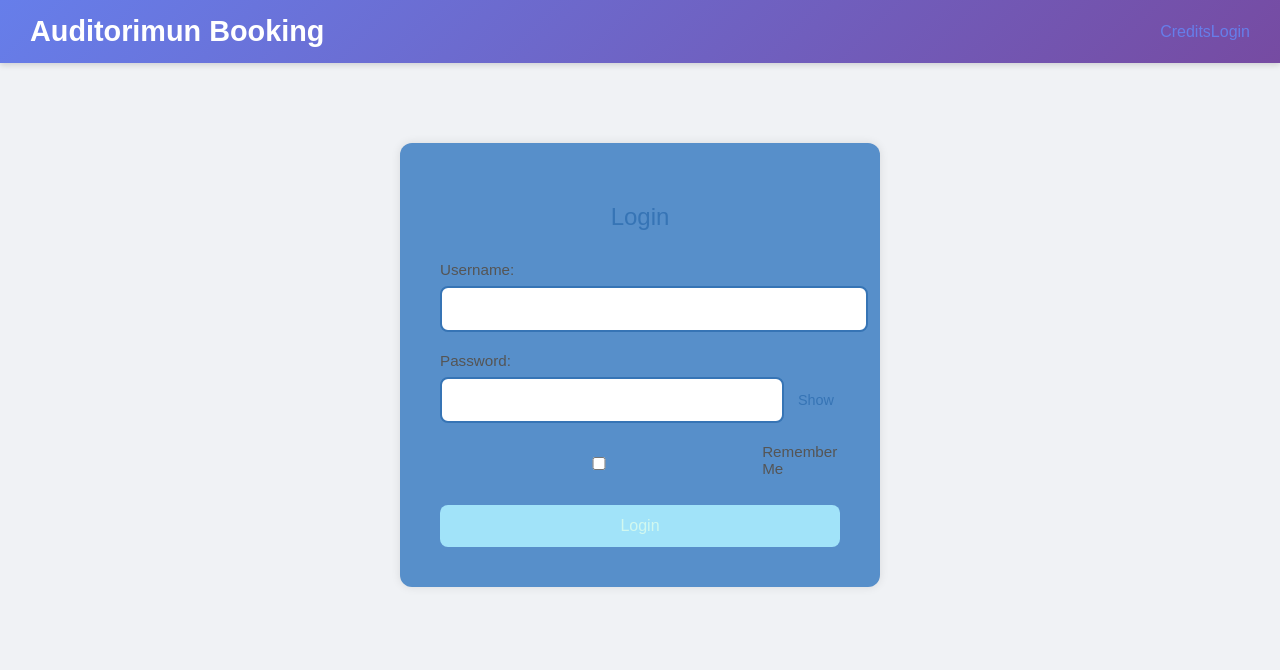
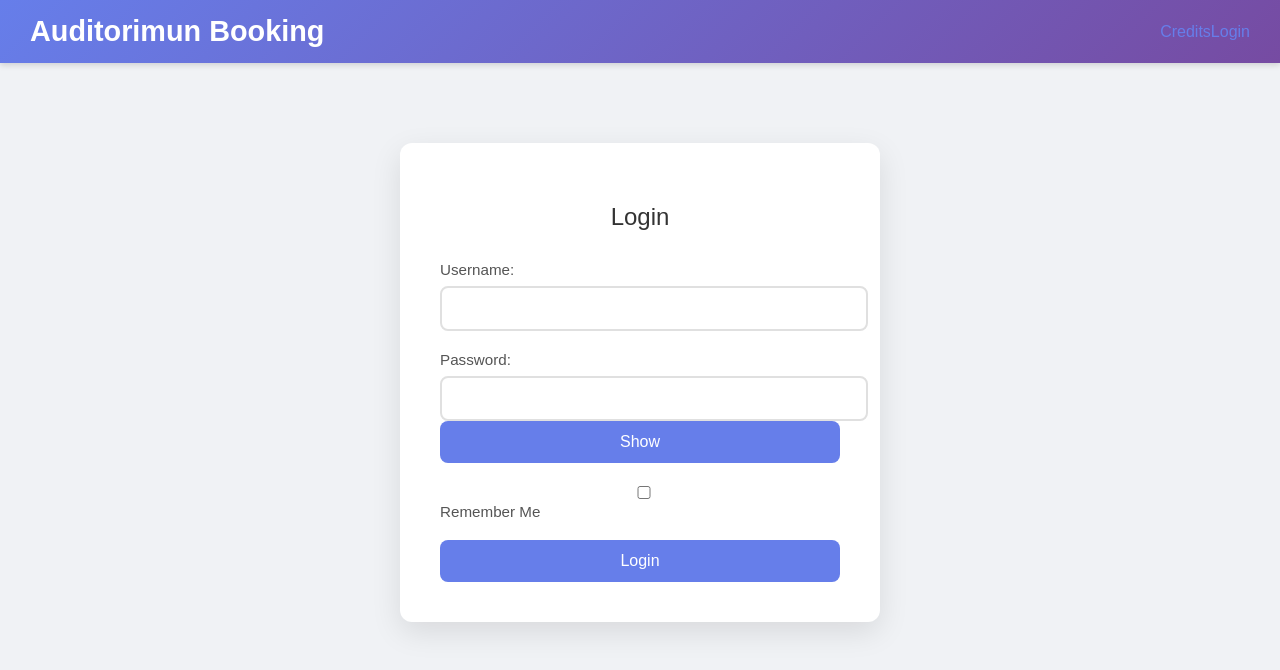
Before and after one commit to Plug0007/auditoriumfrontend, a React (Create React App) app: page /login in a window 1280 px wide. Shown: the top 670 px of the page. Built offline with nearby package versions, Linux system fonts and the light colour scheme.

Commit message:
Update Login.css

```diff
--- a/src/styles/Login.css
+++ b/src/styles/Login.css
@@ -1,12 +1,4 @@
-:root {
-  --primary: #3674B5;
-  --secondary: #578FCA;
-  --accent: #A1E3F9;
-  --neutral: #D1F8EF;
-}
-
-.login-container {
-  max-width: 400px;/* Login.css */
+/* Login.css */
 .login-container {
   max-width: 400px;
   margin: 80px auto;
@@ -69,101 +61,3 @@
   from { opacity: 0; transform: translateY(-20px); }
   to { opacity: 1; transform: translateY(0); }
 }
-
-  margin: 80px auto;
-  padding: 40px;
-  background: var(--secondary);
-  border-radius: 12px;
-  box-shadow: 0 0 10px rgba(0,0,0,0.1);
-  animation: slideIn 0.8s ease;
-}
-
-.login-container h2 {
-  text-align: center;
-  margin-bottom: 30px;
-  color: var(--primary);
-  font-weight: 500;
-}
-
-.form-group {
-  margin-bottom: 15px;
-}
-
-.form-group label {
-  display: block;
-  margin-bottom: 8px;
-  color: var(--primary);
-}
-
-.form-group input[type="text"],
-.form-group input[type="password"] {
-  width: 100%;
-  padding: 12px;
-  border: 2px solid var(--primary);
-  border-radius: 8px;
-  font-size: 1em;
-  transition: border-color 0.3s ease;
-}
-
-.form-group input[type="text"]:focus,
-.form-group input[type="password"]:focus {
-  border-color: var(--accent);
-  outline: none;
-}
-
-.password-wrapper {
-  display: flex;
-  align-items: center;
-}
-
-.toggle-password {
-  background: transparent;
-  border: none;
-  margin-left: 8px;
-  color: var(--primary);
-  cursor: pointer;
-  font-size: 0.9em;
-}
-
-.remember-me {
-  display: flex;
-  align-items: center;
-}
-
-.remember-me input[type="checkbox"] {
-  margin-right: 8px;
-}
-
-button[type="submit"] {
-  width: 100%;
-  padding: 12px;
-  background: var(--accent);
-  border: none;
-  border-radius: 8px;
-  color: var(--neutral);
-  font-size: 1em;
-  cursor: pointer;
-  transition: background 0.3s ease;
-}
-
-button[type="submit"]:hover {
-  background: var(--tertiary);
-}
-
-@keyframes slideIn {
-  from { opacity: 0; transform: translateY(-20px); }
-  to { opacity: 1; transform: translateY(0); }
-}
-
-@media (max-width: 480px) {
-  .login-container {
-    padding: 20px;
-  }
-  .login-container h2 {
-    font-size: 1.8rem;
-  }
-  button[type="submit"] {
-    font-size: 0.9rem;
-    padding: 10px;
-  }
-}
```
